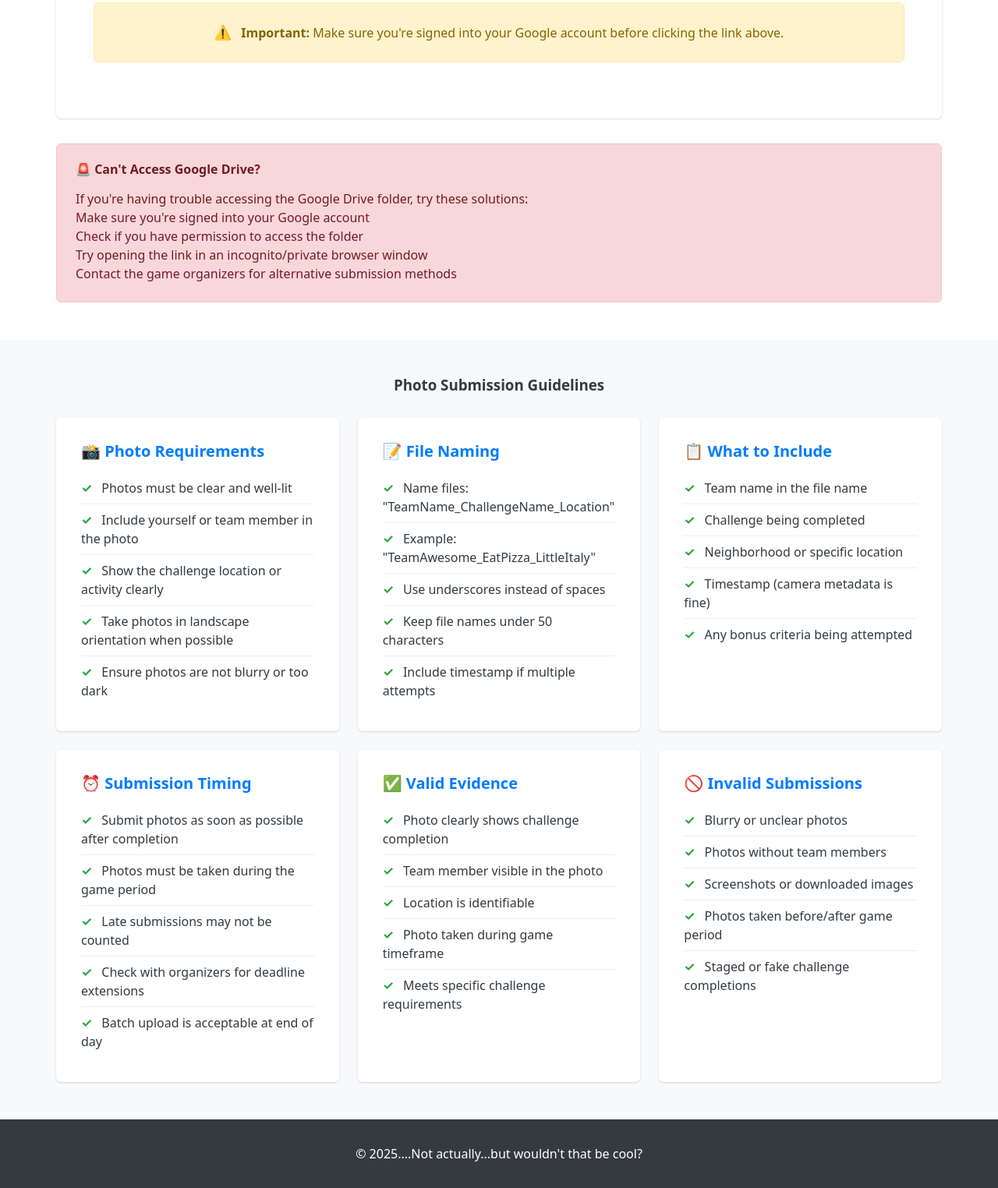
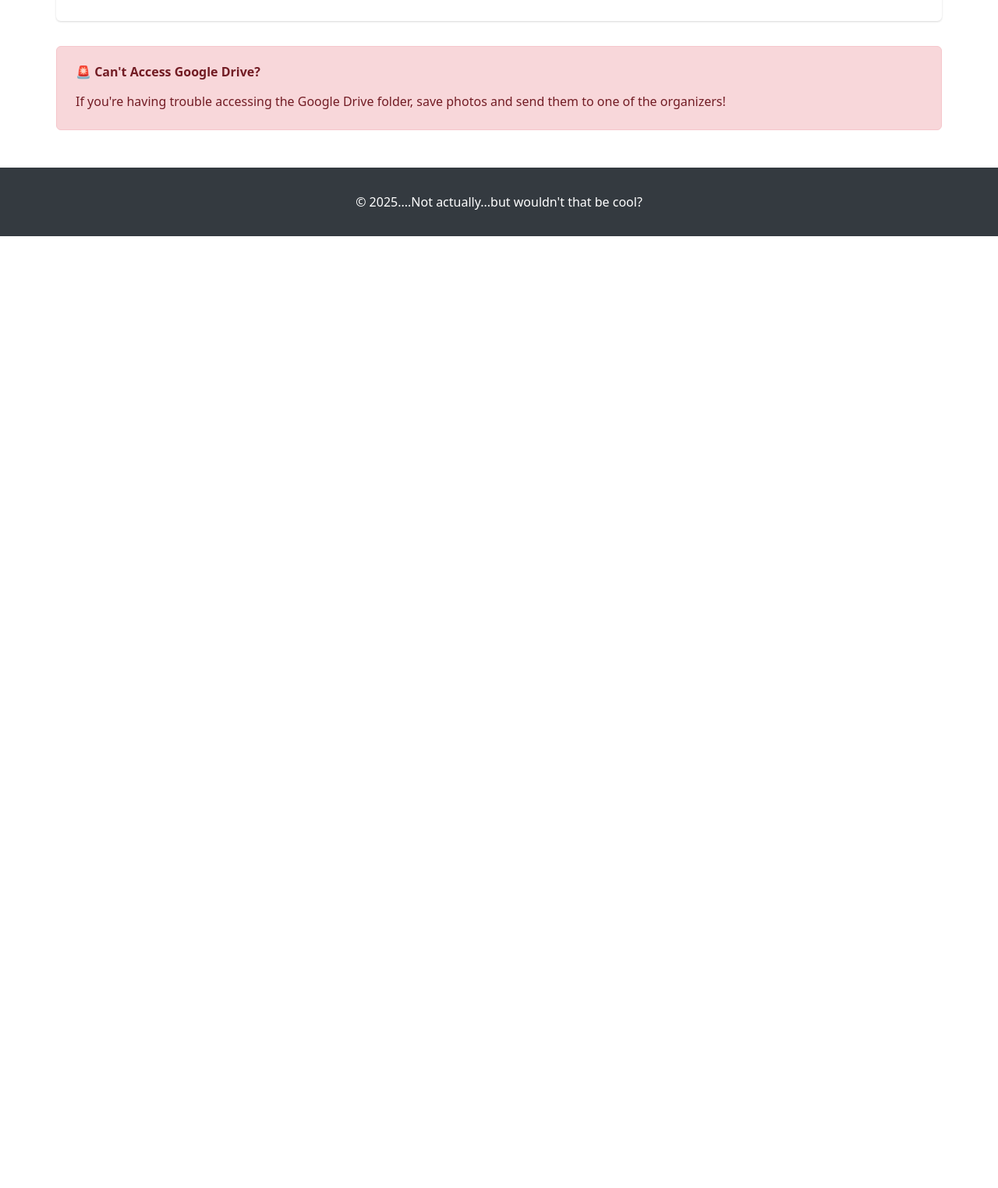
Before and after one commit to lmiller36/JetLagNYC, a plain HTML site: page pages/submission.html in a window 1280 px wide. Shown: the part 598-2122 px from the top of the page at 78% size. After the commit the page ends 901 px from the top, so only its background shows below. Drawn offline with Linux system fonts and the light colour scheme.

Commit message:
Update submission steps

```diff
--- a/pages/submission.html
+++ b/pages/submission.html
@@ -191,108 +191,24 @@
             <div class="container">
                 <div class="submission-card">
                     <h3>Upload to Google Drive</h3>
-                    <p>Click the button below to access our shared Google Drive folder where you can upload your challenge photos.</p>
+                    <p>Click the button below to access our shared Google Drive folder where you can upload your challenge photos under your team name.</p>
 
-                    <a href="https://drive.google.com/drive/folders/example-folder-id"
+                    <a href="https://drive.google.com/drive/folders/1rron0YZaDK9rllQvwx_4k-r2m_C65KPO?usp=drive_link"
                        class="drive-link"
                        target="_blank"
                        rel="noopener noreferrer"
                        aria-label="Open Google Drive folder in new tab">
                         Upload Photos to Google Drive
                     </a>
-
-                    <div class="alert">
-                        <span class="alert-icon">⚠️</span>
-                        <strong>Important:</strong> Make sure you're signed into your Google account before clicking the link above.
-                    </div>
                 </div>
 
                 <div class="fallback-section">
                     <h4>🚨 Can't Access Google Drive?</h4>
-                    <p>If you're having trouble accessing the Google Drive folder, try these solutions:</p>
-                    <ul>
-                        <li>Make sure you're signed into your Google account</li>
-                        <li>Check if you have permission to access the folder</li>
-                        <li>Try opening the link in an incognito/private browser window</li>
-                        <li>Contact the game organizers for alternative submission methods</li>
-                    </ul>
+                    <p>If you're having trouble accessing the Google Drive folder, save photos and send them to one of the organizers!</p>
                 </div>
             </div>
         </section>
 
-        <section class="instructions-section">
-            <div class="container">
-                <h3 class="text-center mb-xl">Photo Submission Guidelines</h3>
-
-                <div class="instructions-grid">
-                    <div class="instruction-card">
-                        <h3>📸 Photo Requirements</h3>
-                        <ul>
-                            <li>Photos must be clear and well-lit</li>
-                            <li>Include yourself or team member in the photo</li>
-                            <li>Show the challenge location or activity clearly</li>
-                            <li>Take photos in landscape orientation when possible</li>
-                            <li>Ensure photos are not blurry or too dark</li>
-                        </ul>
-                    </div>
-
-                    <div class="instruction-card">
-                        <h3>📝 File Naming</h3>
-                        <ul>
-                            <li>Name files: "TeamName_ChallengeName_Location"</li>
-                            <li>Example: "TeamAwesome_EatPizza_LittleItaly"</li>
-                            <li>Use underscores instead of spaces</li>
-                            <li>Keep file names under 50 characters</li>
-                            <li>Include timestamp if multiple attempts</li>
-                        </ul>
-                    </div>
-
-                    <div class="instruction-card">
-                        <h3>📋 What to Include</h3>
-                        <ul>
-                            <li>Team name in the file name</li>
-                            <li>Challenge being completed</li>
-                            <li>Neighborhood or specific location</li>
-                            <li>Timestamp (camera metadata is fine)</li>
-                            <li>Any bonus criteria being attempted</li>
-                        </ul>
-                    </div>
-
-                    <div class="instruction-card">
-                        <h3>⏰ Submission Timing</h3>
-                        <ul>
-                            <li>Submit photos as soon as possible after completion</li>
-                            <li>Photos must be taken during the game period</li>
-                            <li>Late submissions may not be counted</li>
-                            <li>Check with organizers for deadline extensions</li>
-                            <li>Batch upload is acceptable at end of day</li>
-                        </ul>
-                    </div>
-
-                    <div class="instruction-card">
-                        <h3>✅ Valid Evidence</h3>
-                        <ul>
-                            <li>Photo clearly shows challenge completion</li>
-                            <li>Team member visible in the photo</li>
-                            <li>Location is identifiable</li>
-                            <li>Photo taken during game timeframe</li>
-                            <li>Meets specific challenge requirements</li>
-                        </ul>
-                    </div>
-
-                    <div class="instruction-card">
-                        <h3>🚫 Invalid Submissions</h3>
-                        <ul>
-                            <li>Blurry or unclear photos</li>
-                            <li>Photos without team members</li>
-                            <li>Screenshots or downloaded images</li>
-                            <li>Photos taken before/after game period</li>
-                            <li>Staged or fake challenge completions</li>
-                        </ul>
-                    </div>
-                </div>
-            </div>
-        </section>
     </main>
 
     <footer>
```
